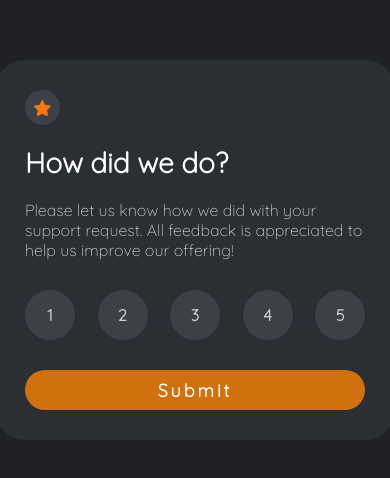
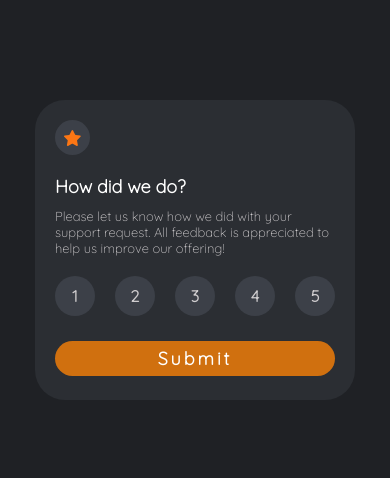
Before and after one commit to kowai-onigiri/Interactive-Rating-final, a plain HTML site: page index.html in a window 390 px wide. Shown: the part 172-650 px from the top of the page. Drawn offline with Linux system fonts and the light colour scheme.

Commit message:
add responsive features

```diff
--- a/style.css
+++ b/style.css
@@ -1,14 +1,68 @@
-/* .attribution {
-    font-size: 11px;
-    text-align: center;
-    bottom: 0;
-}
-
-.attribution a {
-    color: hsl(228, 45%, 44%);
-} */
 
 @import url('https://fonts.googleapis.com/css2?family=Quicksand:wght@300&display=swap');
+
+@media (max-width:480px)  {
+    .card {
+        max-width: 320px;
+        max-height: 300px;
+    }
+
+    .container {
+        margin: 20px;
+    }
+
+    .text {
+        padding: 10px 0 10px 0;
+    }
+
+    .num {
+        max-width: 40px;
+        max-height: 40px;
+    }
+
+    .header {
+        font-size: 18px;
+        padding-top: 10px;
+    }
+
+    .request {
+        padding-top: 10px;
+        font-size: 13px;
+    }
+
+    .submit {
+        max-width: 280px;
+        max-height: 35px;
+        margin-top: 25px;
+    }
+
+}
+/* @media (min-width:480px)  { smartphones, Android phones, landscape iPhone } */
+
+
+@media (min-width: 481px) {
+    .container {
+        margin: 30px;
+    }
+
+    .text {
+        padding: 20px 0px 20px 0px;
+    }
+
+    .header {
+        font-size: 28px;
+    }
+
+    .request {
+        padding-top: 20px;
+    }
+
+    .submit {
+        margin-top: 30px;
+        height: 40px;
+        width: 340px;
+    }
+}
 
 * {
     margin: 0;
@@ -36,9 +90,7 @@ body {
 
 }
 
-.container {
-    margin: 30px;
-}
+
 
 .icon {
 
@@ -51,20 +103,15 @@ body {
     background-color: #3C4048;
 }
 
-.text {
 
-    padding: 20px 0px 20px 0px;
-}
 
 .header {
-    font-size: 28px;
+
     color: white;
     font-weight: bold;
 }
 
-.request {
-    padding-top: 20px;
-}
+
 
 #ratingBtns {
 
@@ -97,7 +144,6 @@ body {
     border-radius: 20px;
     height: 40px;
     width: 340px;
-    margin-top: 30px;
     background-color: #D0700F;
     border: none;
     color: white;
```
